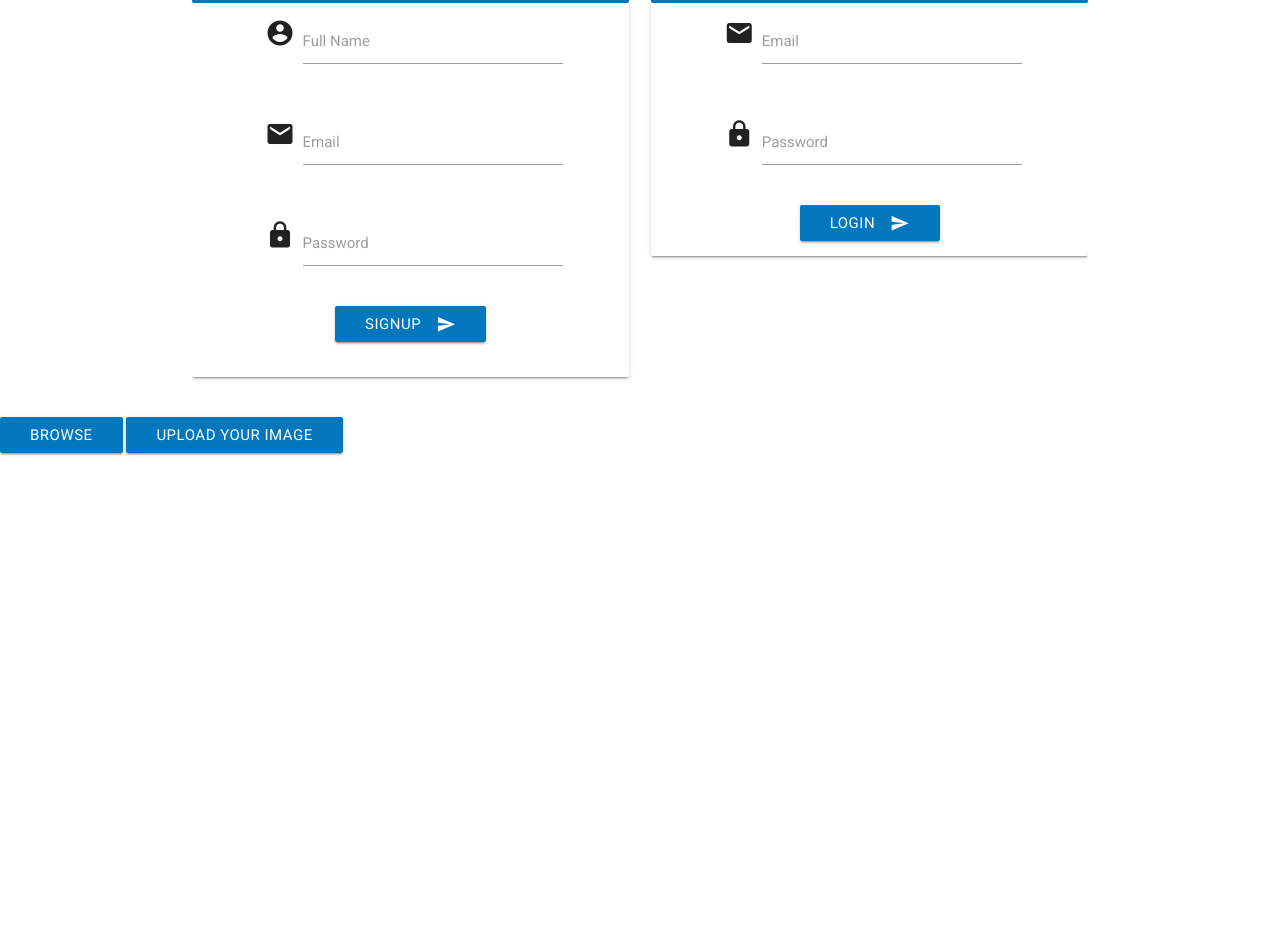
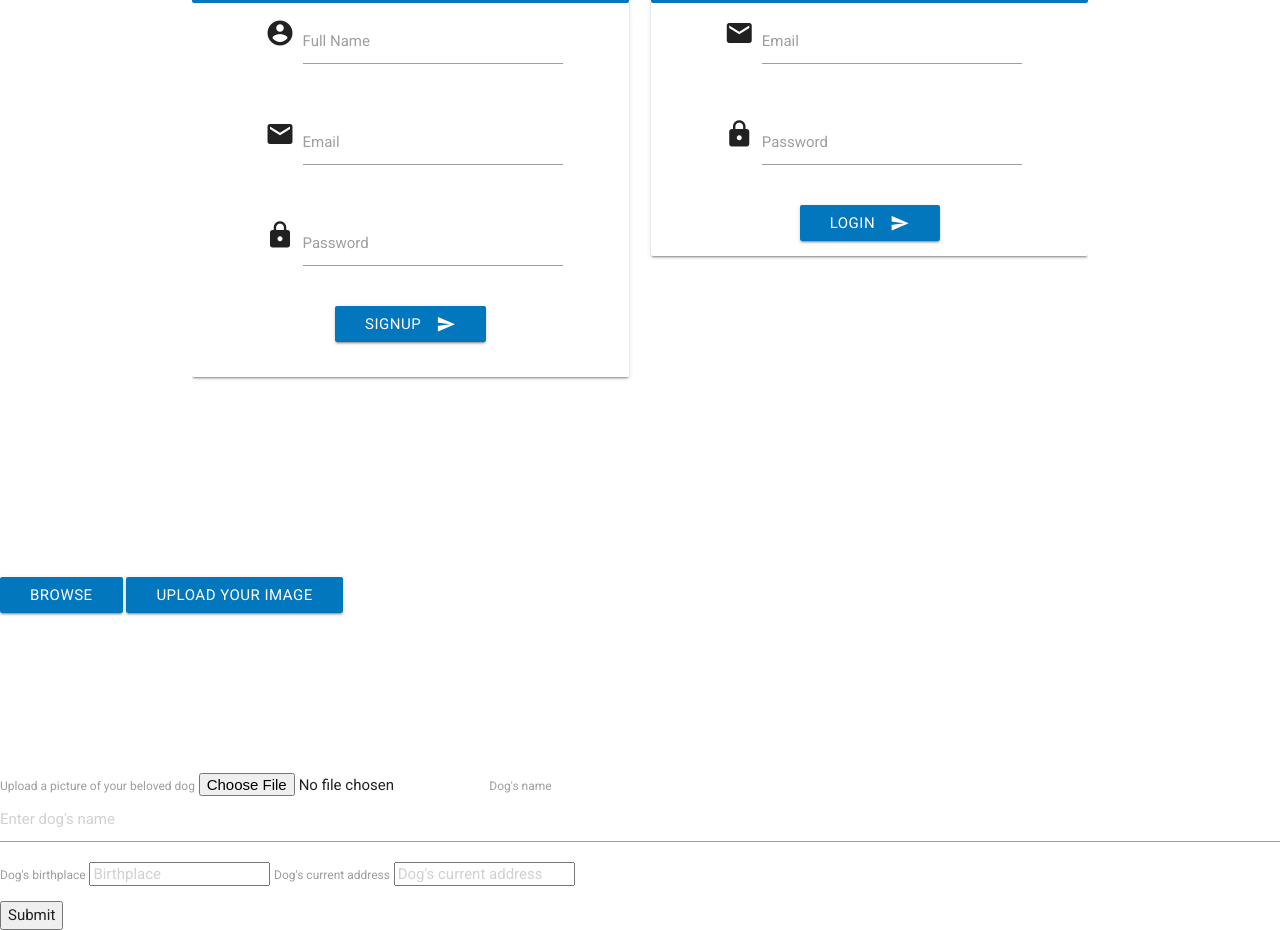
Before and after one commit to vladtruta/Woofer, a website: page web_app/application/index.html in a window 1280 px wide. Shown: the part 201-1131 px from the top of the page. Before the commit the page ends 800 px from the top, so only its background shows below. Drawn offline with nearby package versions, Linux system fonts and the light colour scheme; no server answers.

Commit message:
add dogo  form

```diff
--- a/web_app/application/css/style.css
+++ b/web_app/application/css/style.css
@@ -144,3 +144,11 @@ p {
 footer.page-footer {
   margin: 0;
 }
+
+#auth-form {
+  margin-bottom: 20vh;
+}
+
+#add-dogo {
+  margin-top: 20vh;
+}
--- a/web_app/application/index.html
+++ b/web_app/application/index.html
@@ -121,17 +121,26 @@
 		</form>
 	</div>
 
-	<div id="dogs">
+	<div id="add-dogo">
+		<form action="" id="doggo-image-form" enctype="multipart/form-data">
+			<label for="dog_image">Upload a picture of your beloved dog</label>
+			<input type="file" accept="image/*" name="dog_image" required>
 
+			<label for="dog_name">Dog's name</label>
+			<input type="text" placeholder="Enter dog's name" name="dog_name">
+
+			<label for="dog_birthplace">Dog's birthplace</label>
+			<input type="address" placeholder="Birthplace" name="dog_birthplace">
+
+			<label for="dog_address">Dog's current address</label>
+			<input type="address" placeholder="Dog's current address" name="dog_address">
+		</form>
+		<button id="submit-btn">Submit</button>
 	</div>
-<!--
-  <form action="" id="doggo-image-form" enctype="multipart/form-data">
-    <label for="dog_image">Upload a picture of your beloved dog</label>
-    <input type="file" accept="image/*" name="dog_image" required>
-  </form>
 
-  <button id="submit-btn">Submit</button>
--->
+
+
+
 	<script src="https://www.gstatic.com/firebasejs/4.6.2/firebase.js"></script>
 	<script type="text/javascript" src="https://code.jquery.com/jquery-3.2.1.min.js"></script>
 	<script src="https://cdnjs.cloudflare.com/ajax/libs/materialize/0.100.2/js/materialize.min.js"></script>
```
